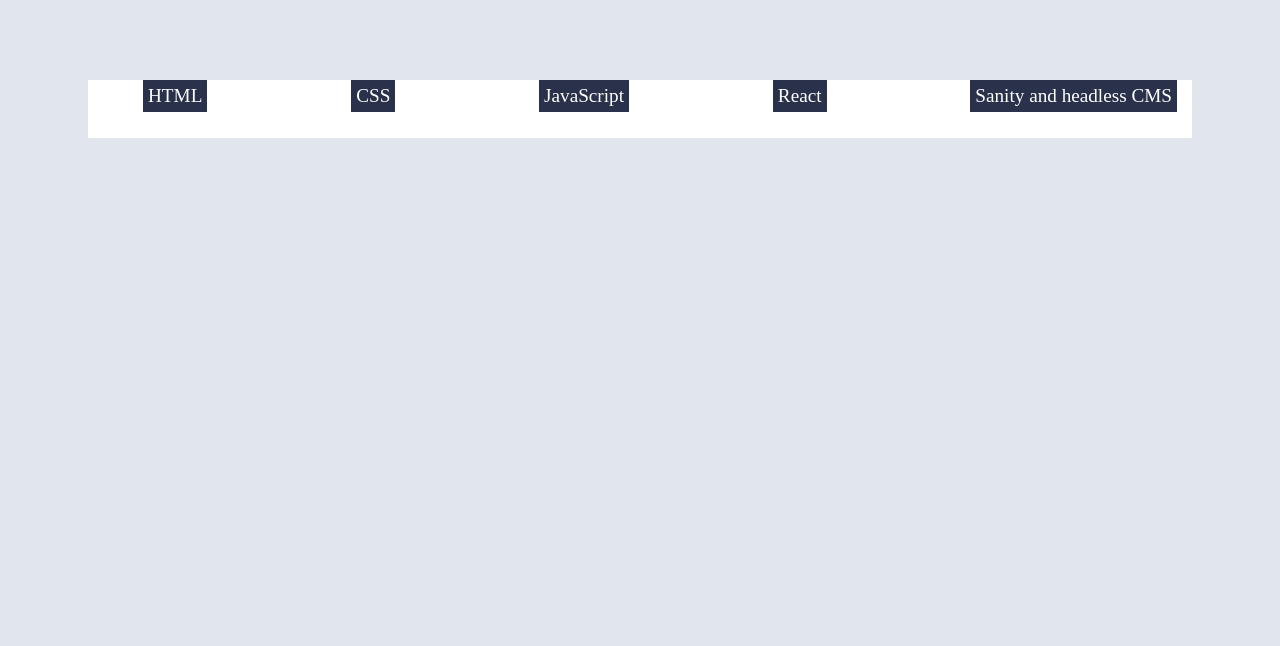
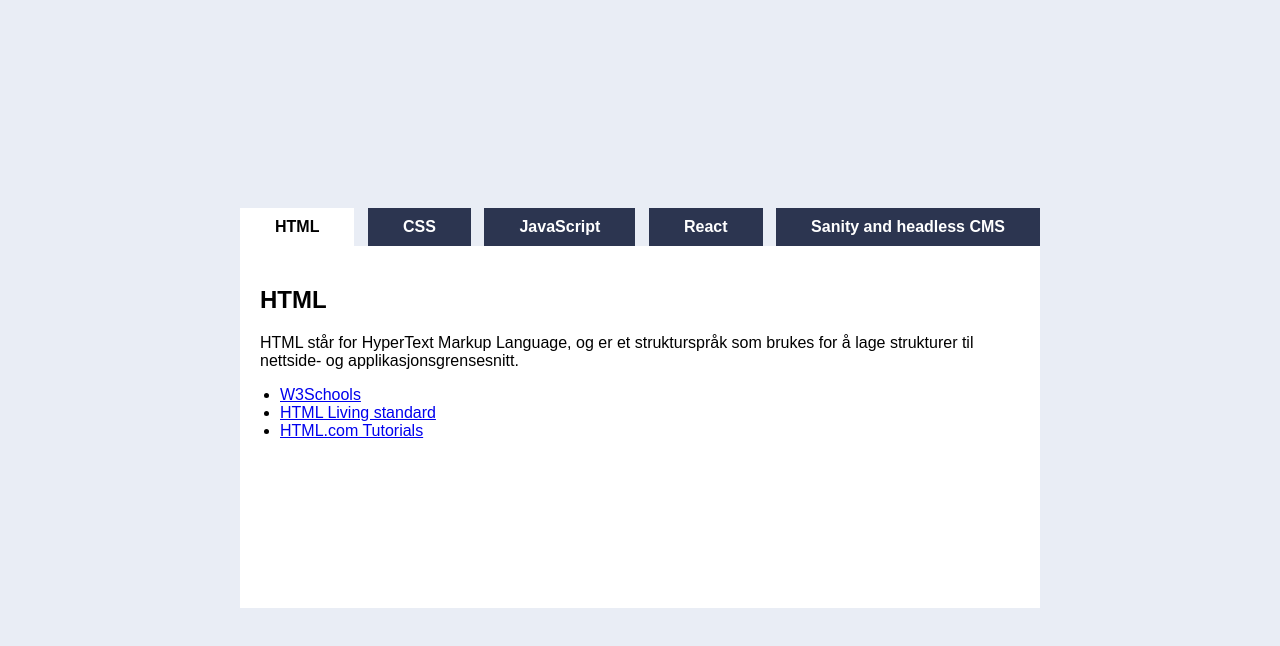
Before and after one commit to AramThalje/uin25ak1_resource_layout_THALJE, a plain HTML site: page index.html in a window 1280 px wide. Drawn offline with Linux system fonts and the light colour scheme.

Commit message:
OppdateringPaaCssKode

```diff
--- a/Assets/JS/ressurser.js
+++ b/Assets/JS/ressurser.js
@@ -95,39 +95,45 @@ const resources = [
     }
 ]
 
-// Lager en header med kategorier
 const header = document.getElementById("knp-section");
+        resources.forEach(element => {
+            const listElement = document.createElement('li');
+            listElement.textContent = element.category;
+            listElement.onclick = () => viseInnhold(element.category, listElement);
+            header.appendChild(listElement);
+        });
+
+// // Lager en header med kategorier
+/*const header = document.getElementById("knp-section");
 resources.map((element) => {
     const listElemet = document.createElement('li');
     listElemet.innerHTML = element.category; // Kan vi bruke innerHTML eller TextContent for å vise innholdet
-    listElemet.onclick = () => viseInnhold(element.category);
+    listElemet.onclick = () => viseInnhold(element.category, listElemet);
+    listElemet.className="knpp-section";
     header.appendChild(listElemet);
-
-});
+});*/
 
 
 const innhold = document.getElementById('categori');
-const viseInnhold = (category) => {
-    // Hent riktig resource basert på kategori
-    // skjekker om list elemt matcher kateg i kategori
-    const resource = resources.filter(res => res.category === category)[0];
-    innhold.innerHTML =
+        function viseInnhold(category, clickedElement) {
+            document.querySelectorAll('nav ul li').forEach(li => li.classList.remove('active'));
+            clickedElement.classList.add('active');
 
-        `
-            <article>
-                <h2>${resource.category}</h2>
-                <p>${resource.text}</p>
-                <ul class="knp-inh">
-                    ${resource.sources.map(item =>
-                        `<li><a href="${item.url}">${item.title}</a></li>`
-                    ).join('')}
-                </ul>
-            </article>
-        `
-};
+            const resource = resources.find(res => res.category === category);
+            innhold.innerHTML = `
+                <article>
+                    <h2>${resource.category}</h2>
+                    <p>${resource.text}</p>
+                    <ul>
+                        ${resource.sources.map(item => `<li><a href="${item.url}" target="_blank">${item.title}</a></li>`).join('')}
+                    </ul>
+                </article>
+            `;
+        }
+        viseInnhold(resources[0].category, header.children[0]);
 
 
-
+// Eller
 /*const categori =  document.getElementById("categori");
 resources.map(underarray =>
 
--- a/Assets/css/style.css
+++ b/Assets/css/style.css
@@ -1,4 +1,4 @@
-:root{
+/* :root{
     --body_background_color: #E1E5EE;
     --header-background_color: #2A324B;
     --header-color: #fff;
@@ -9,39 +9,86 @@
 body{
     background-color: var(--body_background_color);
 }
+.container{
+    width: 90%;
+    margin: 0 auto;
+    padding: 20px;
+    background-color: #fff;
+}
 
-
-nav #knp-section{
+#knp-section{
     display: flex;
     justify-content: space-between;
     gap: 1rem;
     list-style: none;
+
+}
+.knpp-section{
+    text-decoration: none;
+    padding: 10px 20px;
+    background: #222;
+    color: white;
     cursor: pointer;
-    li{
-        font-size: 1.2rem;
-
-        color: var(--header-color);
-        padding:  5px;
-        background-color: var(--header-background_color);
-        color: #fff;
+    border-radius: 5px;
+    &:focus{
+        background-color: #cab9b9;
+        color: white;
     }
 
-}
-
-.innhold{
-    margin: 80px;
-    background-color: #fff;
-    padding: 0px 15px 10px;
 
 }
-.knp-section{
+li:focus{
+
+    background-color: #cab9b9;
+    color: white;
+
+} */
+
+body {
+    font-family: Arial, sans-serif;
+    background-color: #e9edf5;
     display: flex;
     justify-content: center;
-    gap: 2rem;
-    list-style: none;
-    padding: 0;
-    margin: 0;
+    align-items: center;
+    height: 100vh;
+}
+.container {
+    width: 800px;
+    height: 400px;
+    background-color: white;
 
 
 
 }
+nav ul {
+    list-style: none;
+    padding: 0;
+    display: flex;
+    gap: 10px;
+    justify-content: space-between;
+    margin: 0;
+
+    background-color: #e9edf5;
+}
+nav ul li {
+    padding: 10px 35px;
+    background-color: #2c3550;
+    color: white;
+    cursor: pointer;
+
+    font-weight: bold;
+}
+nav ul li.active {
+    background-color: white;
+    color: black;
+}
+
+article {
+    padding: 20px;
+}
+h2 {
+    font-size: 24px;
+}
+ul {
+    padding-left: 20px;
+}
--- a/index.html
+++ b/index.html
@@ -7,7 +7,7 @@
     <title>Abeidskrav 1</title>
 </head>
 <body>
-    <section class="innhold">
+    <section class="container">
     <header>
         <nav>
              <ul id="knp-section">
@@ -33,6 +33,11 @@
 
 
     </section>
+
+
+    <nav>
+
+</nav>
     </main>
 </section>
 </body>
```
